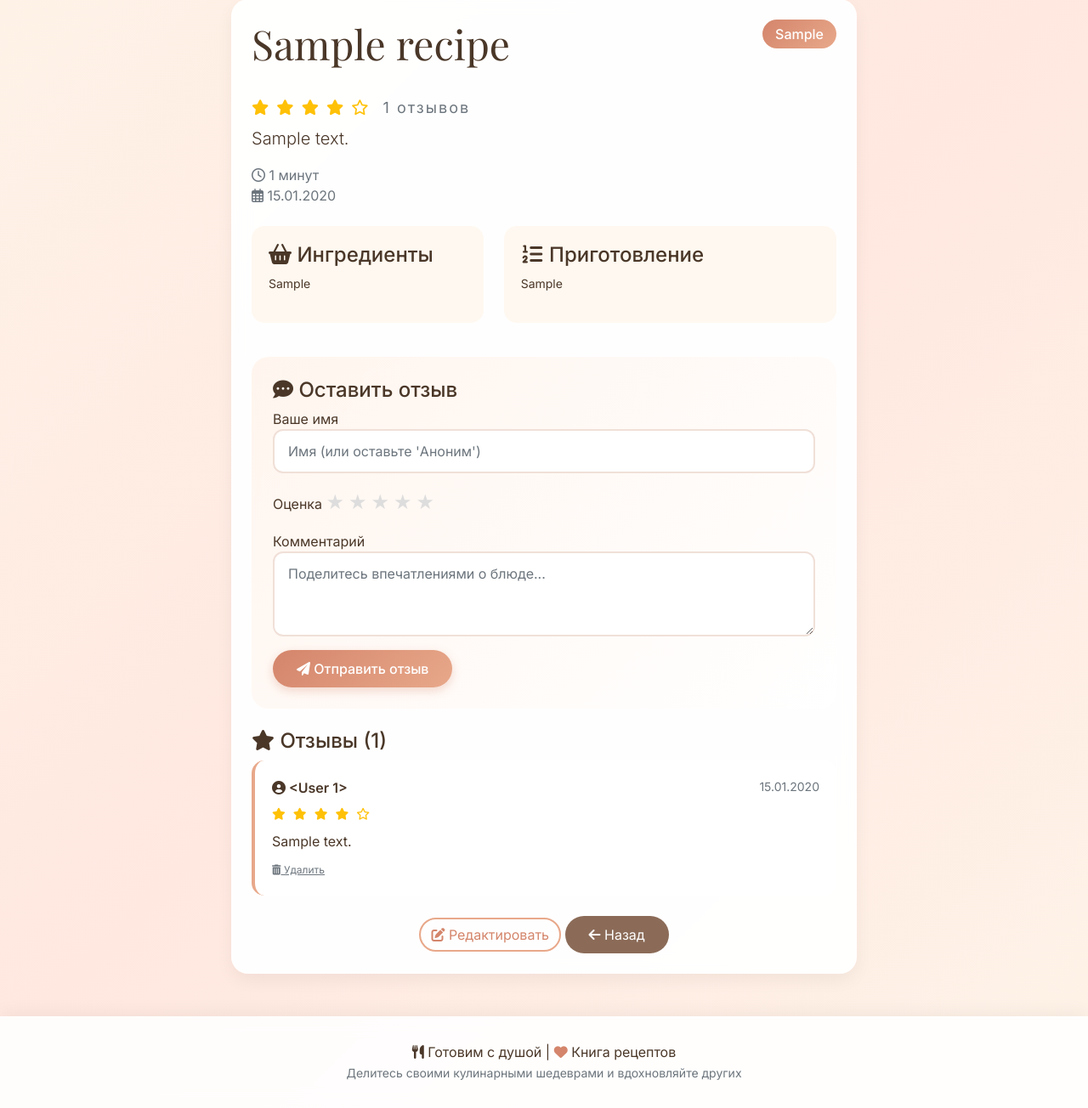
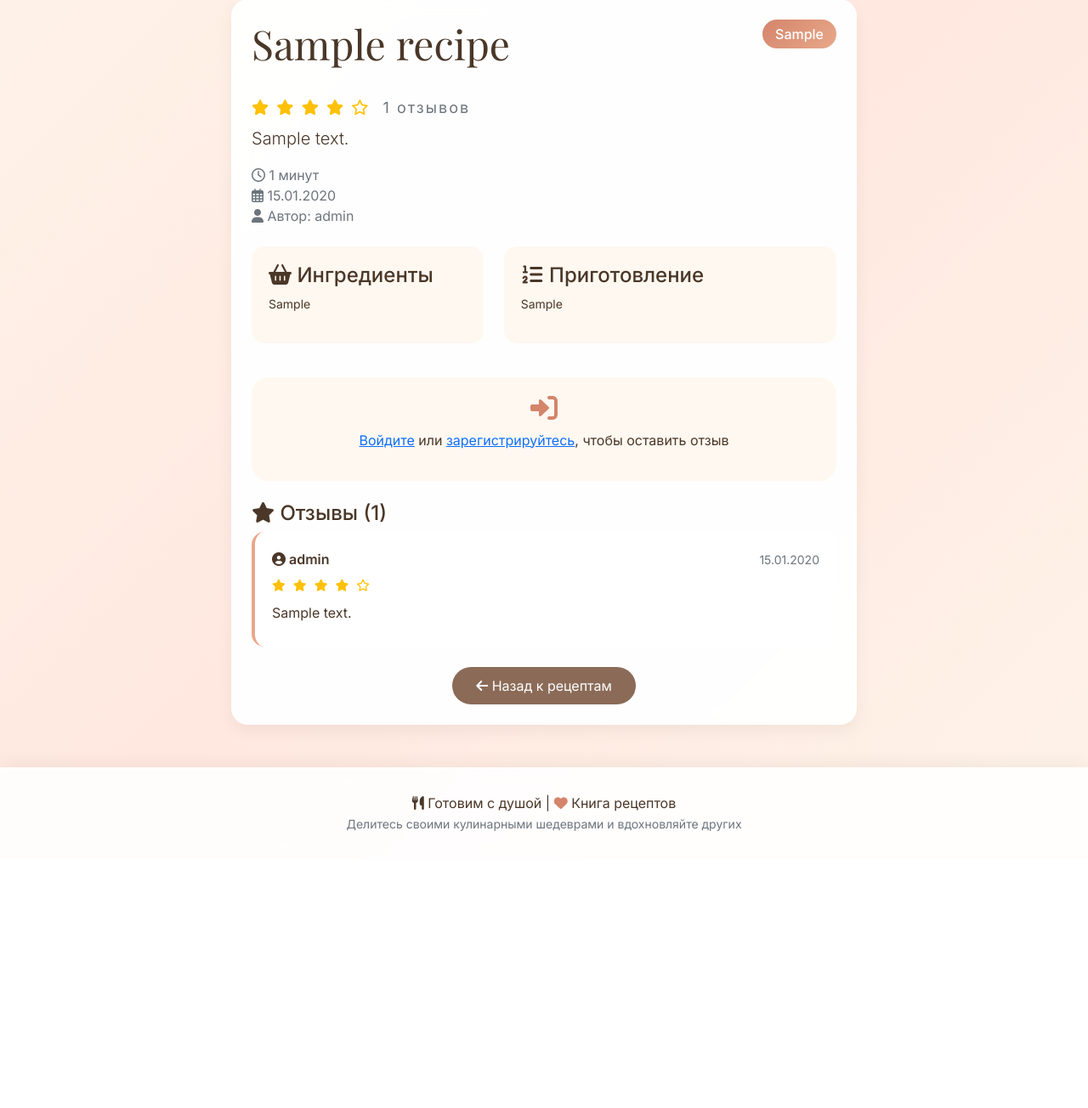
Before and after one commit to Huylo219/recipe, a Flask app: page /recipe/1 in a window 1280 px wide. Shown: the part 110-1414 px from the top of the page at 85% size. After the commit the page ends 1088 px from the top, so only its background shows below. Run offline with Flask 3, Linux system fonts and the light colour scheme; tables that the repository leaves empty hold one stand-in row (values such as "Sample post").

Commit message:
Update recipe_detail.html

```diff
--- a/templates/recipe_detail.html
+++ b/templates/recipe_detail.html
@@ -31,6 +31,12 @@
                         <i class="far fa-clock"></i> {{ recipe.prep_time }} минут
                         <br>
                         <i class="far fa-calendar-alt"></i> {{ recipe.created_at.strftime('%d.%m.%Y') }}
+                        <br>
+                        <i class="fas fa-user"></i> Автор: {{ recipe.author.username }}
+                        {% if current_user.is_authenticated and (current_user.id == recipe.user_id or current_user.is_admin) %}
+                            <br>
+                            <i class="fas fa-tag"></i> Ваш рецепт
+                        {% endif %}
                     </div>
                 </div>
 
@@ -49,16 +55,17 @@
                     </div>
                 </div>
 
-                <!-- Форма добавления отзыва -->
+                <!-- Форма добавления отзыва (только для авторизованных) -->
+                {% if current_user.is_authenticated %}
                     <div class="mt-4" style="background: linear-gradient(135deg, #fff5ee 0%, #fff 100%); border-radius: 20px; padding: 25px;">
                         <h4><i class="fas fa-comment-dots"></i> Оставить отзыв</h4>
                         <form method="POST" action="{{ url_for('add_review', recipe_id=recipe.id) }}">
                             <div class="mb-3">
-                            <label>Ваше имя</label>
-                            <input type="text" name="author" class="form-control" placeholder="Имя (или оставьте 'Аноним')">
+                                <label class="form-label">Ваше имя</label>
+                                <input type="text" name="author" class="form-control" value="{{ current_user.username }}" readonly>
                             </div>
                             <div class="mb-3">
-                            <label>Оценка</label>
+                                <label class="form-label">Оценка</label>
                                 <div class="star-rating">
                                     <input type="radio" id="star5" name="rating" value="5"><label for="star5">★</label>
                                     <input type="radio" id="star4" name="rating" value="4"><label for="star4">★</label>
@@ -68,7 +75,7 @@
                                 </div>
                             </div>
                             <div class="mb-3">
-                            <label>Комментарий</label>
+                                <label class="form-label">Комментарий</label>
                                 <textarea name="comment" class="form-control" rows="3" required placeholder="Поделитесь впечатлениями о блюде..."></textarea>
                             </div>
                             <button type="submit" class="btn btn-primary">
@@ -76,6 +83,15 @@
                             </button>
                         </form>
                     </div>
+                {% else %}
+                    <div class="mt-4 text-center" style="background: #fef8f0; border-radius: 20px; padding: 20px;">
+                        <i class="fas fa-sign-in-alt" style="font-size: 2rem; color: #d4856b;"></i>
+                        <p class="mt-2">
+                            <a href="{{ url_for('login') }}">Войдите</a> или
+                            <a href="{{ url_for('register') }}">зарегистрируйтесь</a>, чтобы оставить отзыв
+                        </p>
+                    </div>
+                {% endif %}
 
                 <!-- Список отзывов -->
                 {% if reviews %}
@@ -85,7 +101,7 @@
                             <div class="review-card">
                                 <div class="d-flex justify-content-between align-items-start">
                                     <div>
-                                        <strong><i class="fas fa-user-circle"></i> {{ review.author }}</strong>
+                                        <strong><i class="fas fa-user-circle"></i> {{ review.author.username }}</strong>
                                         <div class="stars-display mt-1">
                                             {% for i in range(5) %}
                                                 {% if i < review.rating %}
@@ -96,13 +112,17 @@
                                             {% endfor %}
                                         </div>
                                     </div>
+                                    <div>
                                         <small class="text-muted">{{ review.created_at.strftime('%d.%m.%Y') }}</small>
+                                    </div>
                                 </div>
                                 <p class="mt-2 mb-0">{{ review.comment }}</p>
                                 <div class="mt-2">
+                                    {% if current_user.is_authenticated and (current_user.id == review.user_id or current_user.is_admin) %}
                                         <a href="{{ url_for('delete_review', review_id=review.id) }}" class="text-muted" onclick="return confirm('Удалить отзыв?')" style="font-size: 12px;">
                                             <i class="fas fa-trash-alt"></i> Удалить
                                         </a>
+                                    {% endif %}
                                 </div>
                             </div>
                         {% endfor %}
@@ -114,12 +134,18 @@
                     </div>
                 {% endif %}
 
+                <!-- Кнопки управления (видны только автору или админу) -->
                 <div class="text-center mt-4">
+                    {% if current_user.is_authenticated and (current_user.id == recipe.user_id or current_user.is_admin) %}
                         <a href="{{ url_for('edit_recipe', id=recipe.id) }}" class="btn btn-outline-secondary">
                             <i class="fas fa-edit"></i> Редактировать
                         </a>
+                        <a href="{{ url_for('delete_recipe', id=recipe.id) }}" class="btn btn-outline-danger" onclick="return confirm('Вы уверены, что хотите удалить этот рецепт?')">
+                            <i class="fas fa-trash"></i> Удалить
+                        </a>
+                    {% endif %}
                     <a href="{{ url_for('index') }}" class="btn btn-secondary">
-                        <i class="fas fa-arrow-left"></i> Назад
+                        <i class="fas fa-arrow-left"></i> Назад к рецептам
                     </a>
                 </div>
             </div>
```
Lines whose indentation alone changed are shown as unchanged.
